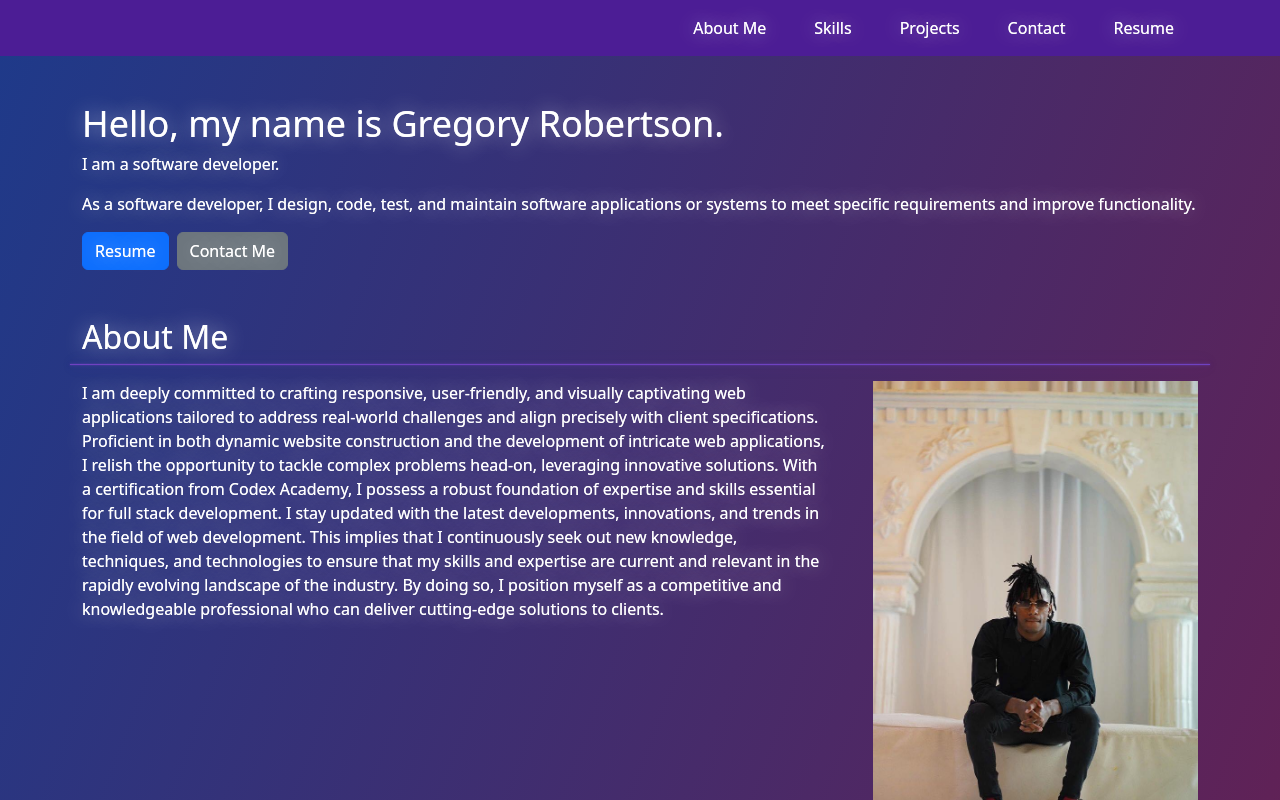
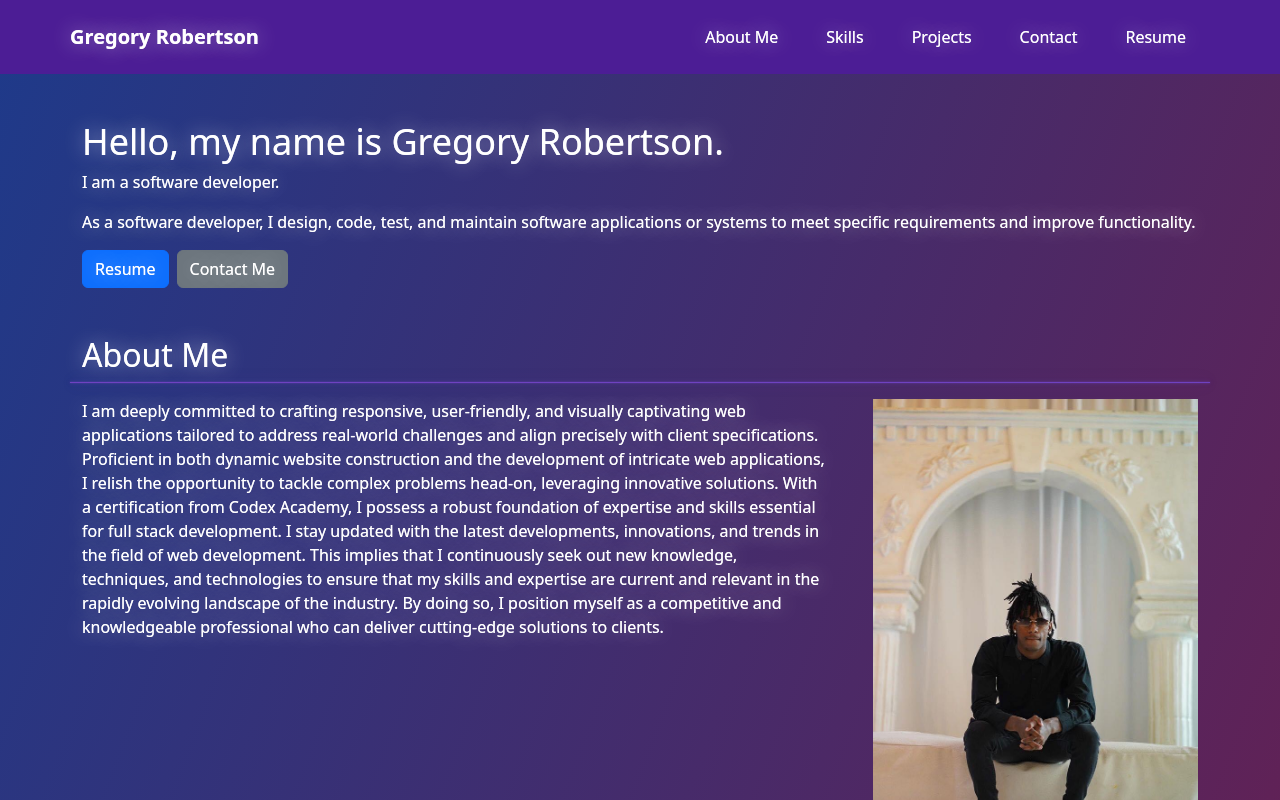
Before and after one commit to GregoryRobetertson/Gregory-Portfolio, a Next.js app: page / in a window 1280 px wide. Shown: the top 800 px of the page. Built offline with nearby package versions, Linux system fonts and the light colour scheme; no server answers.

Commit message:
updated the styles

```diff
--- a/src/app/components/Header.jsx
+++ b/src/app/components/Header.jsx
@@ -1,33 +1,26 @@
 'use client';
-import React from 'react'
+import React from 'react';
+import Navbar from 'react-bootstrap/Navbar';
 import Nav from 'react-bootstrap/Nav';
+
 export default function Header() {
   return (
     <div className="mt-0 p-2 bg-violet-900">
-    <nav className="container mx-auto flex justify-end">
-      <Nav activeKey="/home">
-        <Nav.Item>
-          <Nav.Link href="#about" className="text-white px-4 py-2 hover:bg-violet-800">About Me</Nav.Link>
-        </Nav.Item>
-        <Nav.Item>
-          <Nav.Link eventKey="link-1" href="#skills" className="text-white px-4 py-2 hover:bg-violet-800">Skills</Nav.Link>
-        </Nav.Item>
-        <Nav.Item>
-          <Nav.Link eventKey="link-2" href="#projects" className="text-white px-4 py-2 hover:bg-violet-800">Projects</Nav.Link>
-        </Nav.Item>
-        <Nav.Item>
-          <Nav.Link eventKey="link-3" href="#contact" className="text-white px-4 py-2 hover:bg-violet-800">Contact</Nav.Link>
-        </Nav.Item>
-        <Nav.Item>
-          <Nav.Link eventKey="link-4" href="" className="text-white px-4 py-2 hover:bg-violet-800">Resume</Nav.Link>
-        </Nav.Item>
-      </Nav>
-    </nav>
-  </div>
-
-
-
-
-
-  )
+      <Navbar expand="lg" className="container mx-auto">
+        <Navbar.Brand className="text-white text-2xl font-bold">
+          Gregory Robertson
+        </Navbar.Brand>
+        <Navbar.Toggle aria-controls="basic-navbar-nav" />
+        <Navbar.Collapse id="basic-navbar-nav">
+          <Nav className="ml-auto">
+            <Nav.Link href="#about" className="text-white px-4 py-2 hover:bg-violet-800">About Me</Nav.Link>
+            <Nav.Link href="#skills" className="text-white px-4 py-2 hover:bg-violet-800">Skills</Nav.Link>
+            <Nav.Link href="#projects" className="text-white px-4 py-2 hover:bg-violet-800">Projects</Nav.Link>
+            <Nav.Link href="#contact" className="text-white px-4 py-2 hover:bg-violet-800">Contact</Nav.Link>
+            <Nav.Link href="" className="text-white px-4 py-2 hover:bg-violet-800">Resume</Nav.Link>
+          </Nav>
+        </Navbar.Collapse>
+      </Navbar>
+    </div>
+  );
 }
```
